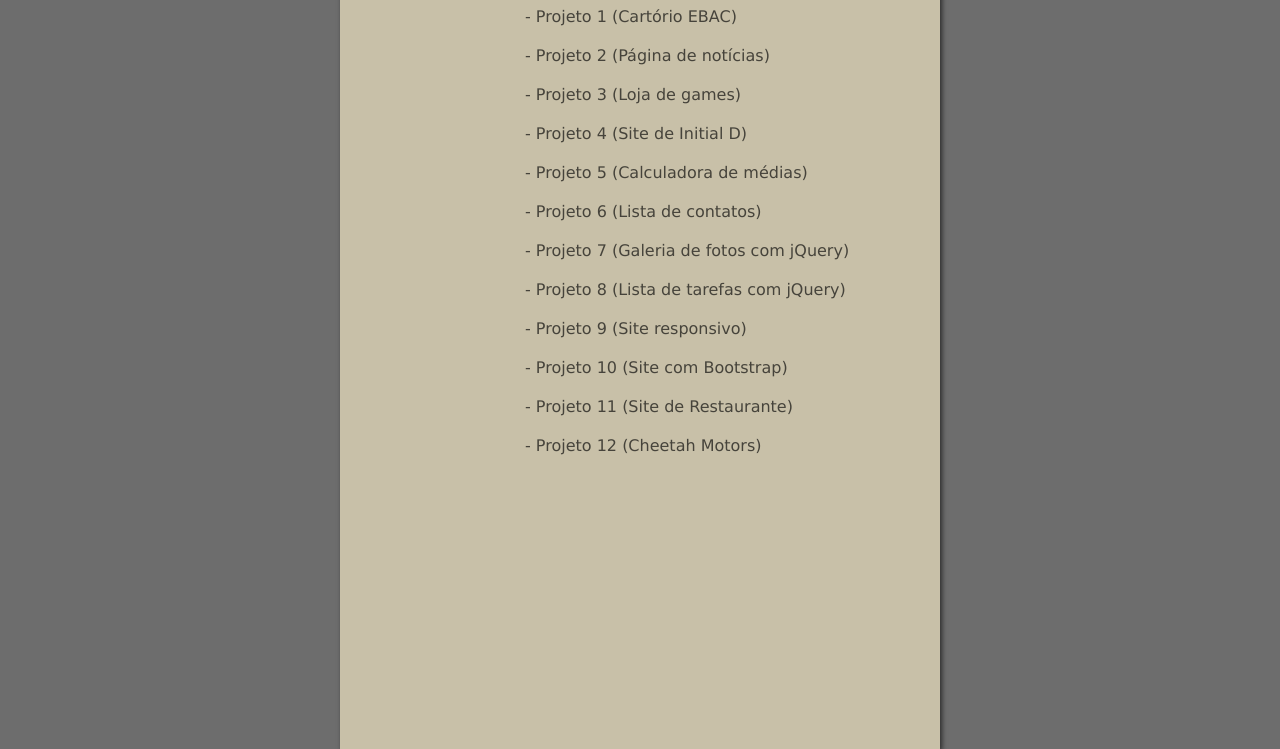
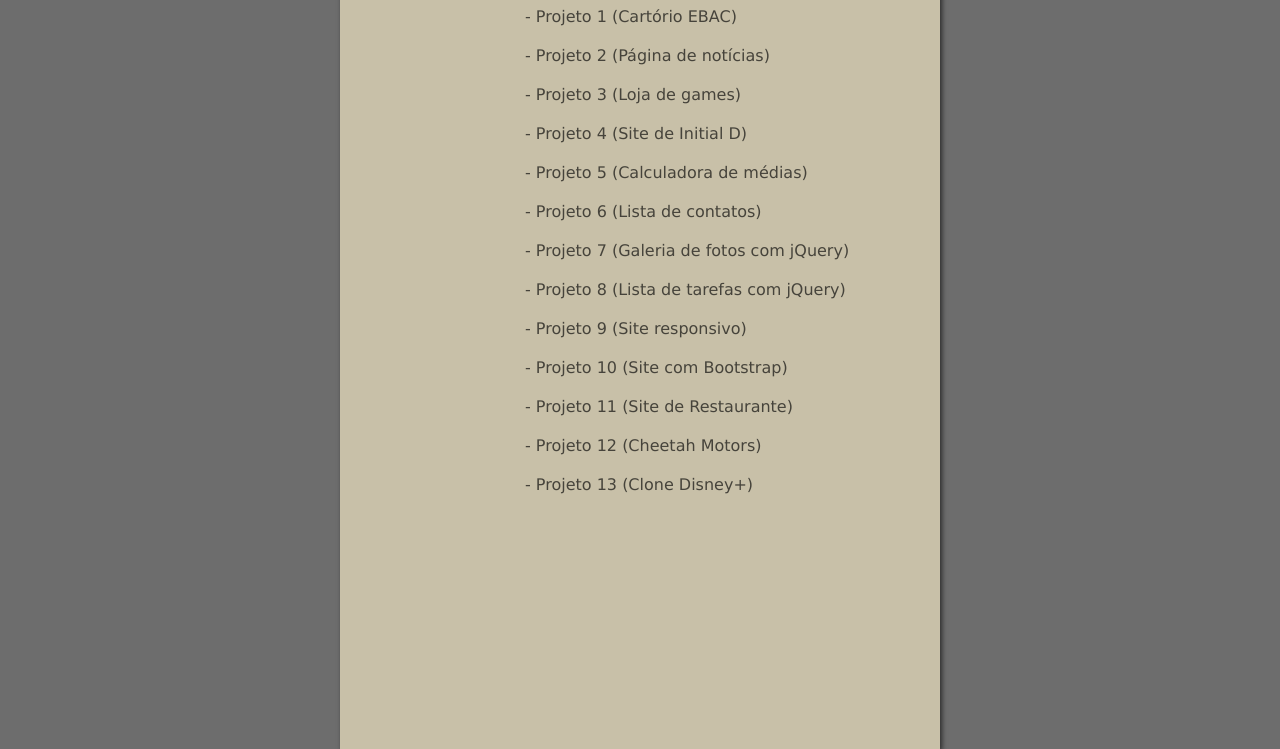
Before and after one commit to kaiwitek/projetos-ebac, a plain HTML site: page index.html in a window 1280 px wide. Shown: the part 134-883 px from the top of the page. Drawn offline with Linux system fonts and the light colour scheme.

Commit message:
adicionando o projeto 13

```diff
--- a/index.html
+++ b/index.html
@@ -93,7 +93,7 @@
                 <li><a href="Projeto 10 (Site com Bootstrap)/index.html" target="_blank">- Projeto 10 (Site com Bootstrap)</a></li>
                 <li><a href="Projeto 11 (Site de Restaurante)/index.html" target="_blank">- Projeto 11 (Site de Restaurante)</a></li>
                 <li><a href="Projeto 12 (Cheetah Motors)/index.html" target="_blank">- Projeto 12 (Cheetah Motors)</a></li>
-
+                <li><a href="Projeto 13 (Clone Disney+)/index.html" target="_blank">- Projeto 13 (Clone Disney+)</a></li>
             </ul>
         </div>
     </section>
```
